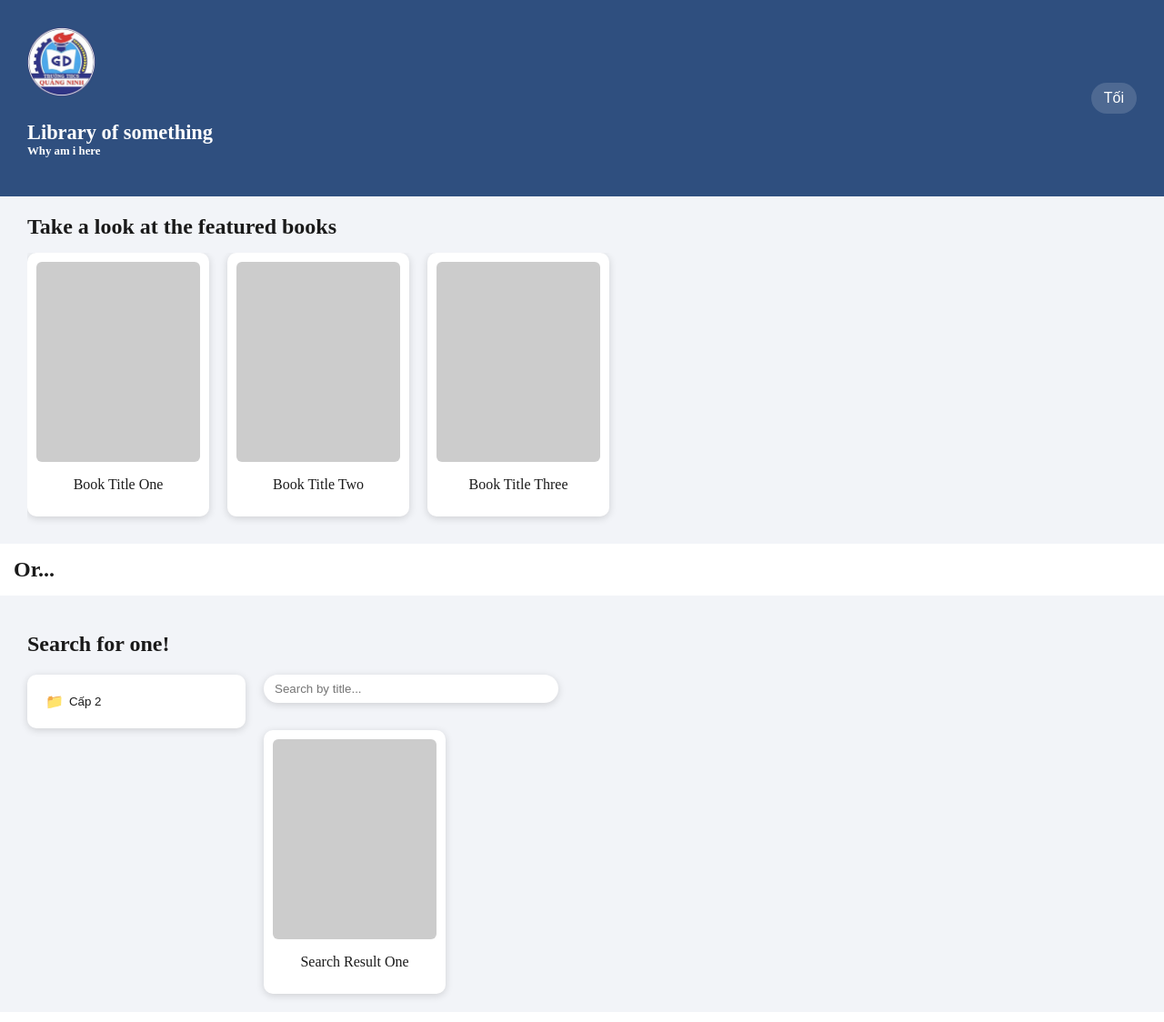
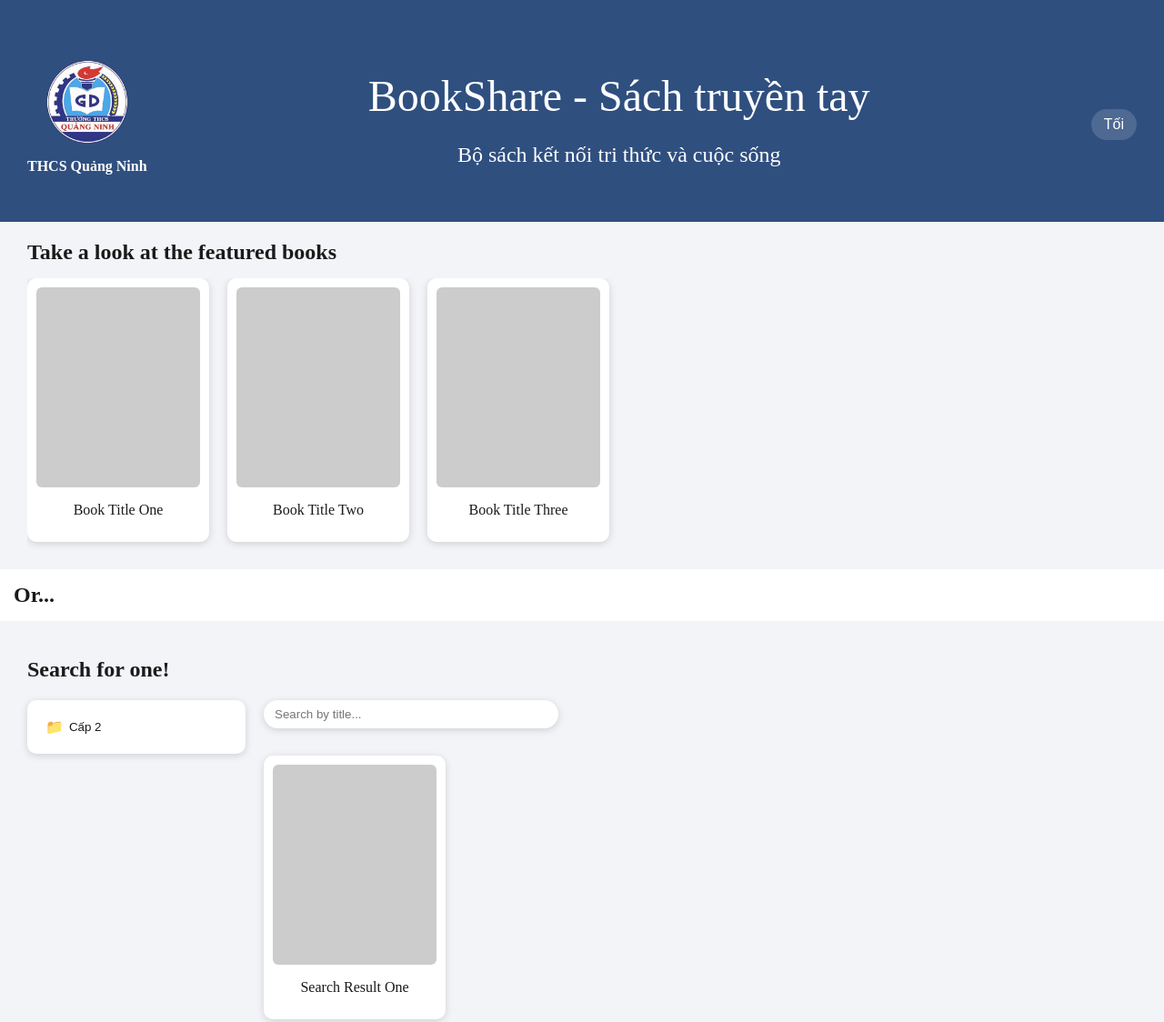
Before and after one commit to lezu311/libraryofsomething, a website: page public/index.html in a window 1280 px wide. Shown: the top 1124 px of the page at 91% size. Drawn offline with Linux system fonts and the light colour scheme.

Commit message:
added book view, but its nothing

```diff
--- /dev/null
+++ b/public/bookview/client.js
@@ -0,0 +1,5 @@
+const queryString = window.location.search
+
+const urlParams = new URLSearchParams(queryString)
+
+const id = urlParams.get('id')
--- a/public/index.html
+++ b/public/index.html
@@ -18,11 +18,14 @@
 <body>
     <header class="site-header">
         <div class="logo">
-            <img class="logo1" src="logoTHCSQN.png" alt="">
-            <div class="desc">
-                <p class="name">Library of something</p>
-                <p class="short-description">Why am i here</p>
+            <div class="image">
+                <img class="logo1" src="logoTHCSQN.png" alt="THCS quang ninh">
+                <p class="logoname"> THCS Quảng Ninh</p>
             </div>
+        </div>
+        <div class="desc">
+            <p class="name">BookShare - Sách truyền tay</p>
+            <p class="short-description">Bộ sách kết nối tri thức và cuộc sống</p>
         </div>
         <button class="theme-toggle" id="themeToggle" aria-label="Đổi giao diện sáng/tối">🌙</button>
     </header>
--- a/public/style.css
+++ b/public/style.css
@@ -52,29 +52,46 @@ body {
     justify-content: space-between;
     align-items: center;
     padding: 30px 30px;
+    padding-bottom: 0;
     background-color: var(--bg-header);
     color: var(--text-header);
 }
 
 .logo {
+    display: flex;
+    align-items: center;
+    gap: 20px;
     font-weight: bold;
 }
 
-.logo .name {
-    font-size: 1.4rem;
+.desc {
+    display: flex;
+    flex-direction: column;
+    align-items: center;
+}
+
+.desc .name {
+    font-size: 3rem;
     margin-bottom: 0;
 }
 
-.logo .short-description {
-    font-size: 0.8rem;
-    margin-top: 0;
+.desc .short-description {
+    font-size: 1.5rem;
+    margin-bottom: 60px;
 }
 
-.logo .logo1 {
+.logo .image .logo1 {
     max-width: 100%;
     height: auto;
-    width: 75px;
+    width: 90px;
 }
+
+.logo .image {
+    display: flex;
+    flex-direction: column;
+    align-items: center;
+}
+
 .theme-toggle {
     background: rgba(255, 255, 255, 0.15);
     color: var(--text-header);
```
Also changed, not shown: public/bookview/view.html (added, +11 -0 lines), public/bookview/style.css (added).
